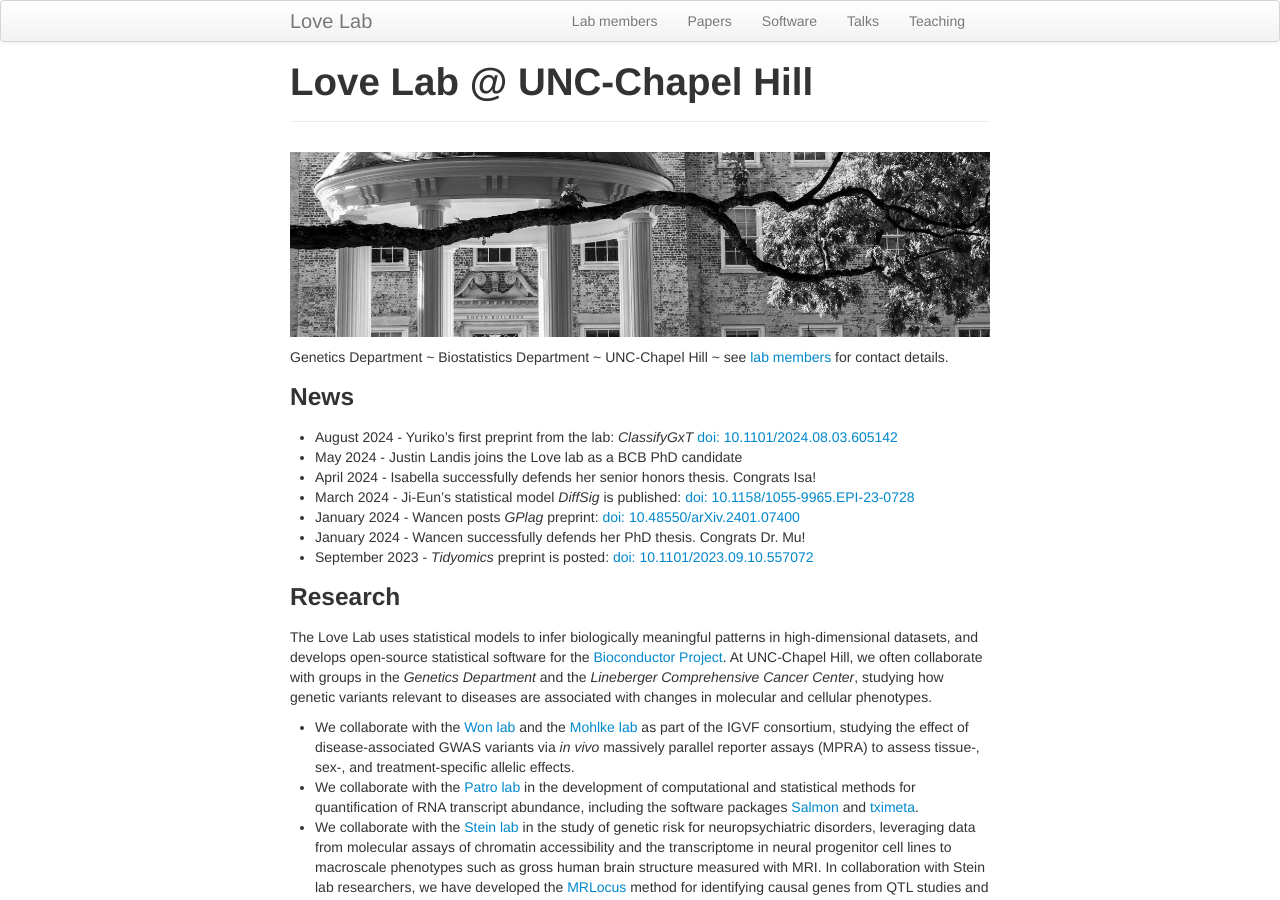
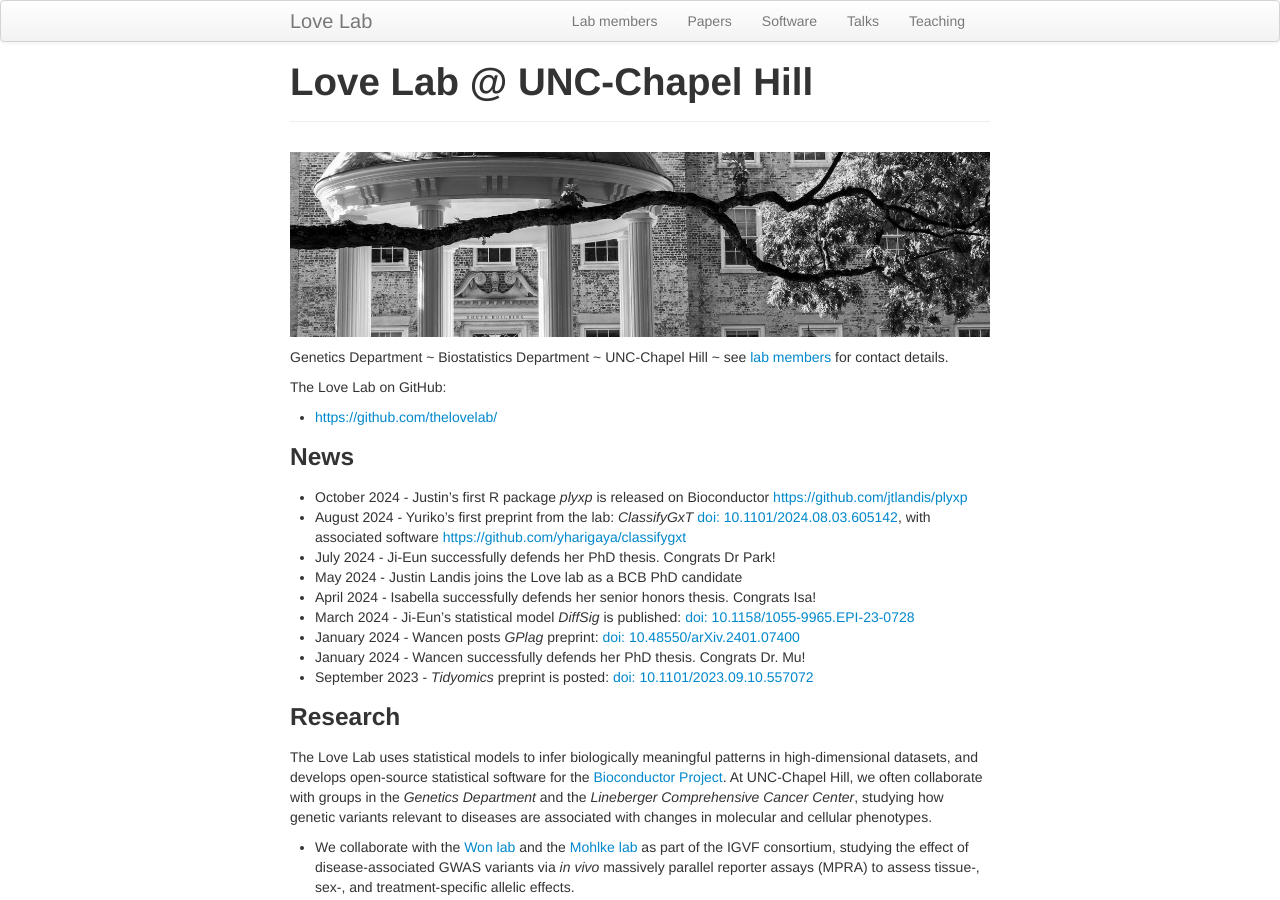
Before and after one commit to mikelove/mikelove.github.io, a Jekyll site: the page built from index.md, in a window 1280 px wide and 900 px high. Built offline with Jekyll 4.4.1, drawn with Linux system fonts in a browser that asks for light colours.

Commit message:
update website

```diff
--- a/index.md
+++ b/index.md
@@ -12,9 +12,15 @@ Biostatistics Department ~
 UNC-Chapel Hill ~
 see [lab members](pages/lab.html) for contact details.
 
+The Love Lab on GitHub:
+
+* <https://github.com/thelovelab/>
+
 ### News
 
-* August 2024 - Yuriko's first preprint from the lab: *ClassifyGxT* [doi: 10.1101/2024.08.03.605142](https://doi.org/10.1101/2024.08.03.605142)
+* October 2024 - Justin's first R package *plyxp* is released on Bioconductor <https://github.com/jtlandis/plyxp>
+* August 2024 - Yuriko's first preprint from the lab: *ClassifyGxT* [doi: 10.1101/2024.08.03.605142](https://doi.org/10.1101/2024.08.03.605142), with associated software <https://github.com/yharigaya/classifygxt>
+* July 2024 - Ji-Eun successfully defends her PhD thesis. Congrats Dr Park!
 * May 2024 - Justin Landis joins the Love lab as a BCB PhD candidate
 * April 2024 - Isabella successfully defends her senior honors thesis. Congrats Isa!
 * March 2024 - Ji-Eun's statistical model *DiffSig* is published: [doi: 10.1158/1055-9965.EPI-23-0728](https://doi.org/10.1158/1055-9965.EPI-23-0728)
```
Also changed, not shown: pages/software.md (+21 -1 lines).
